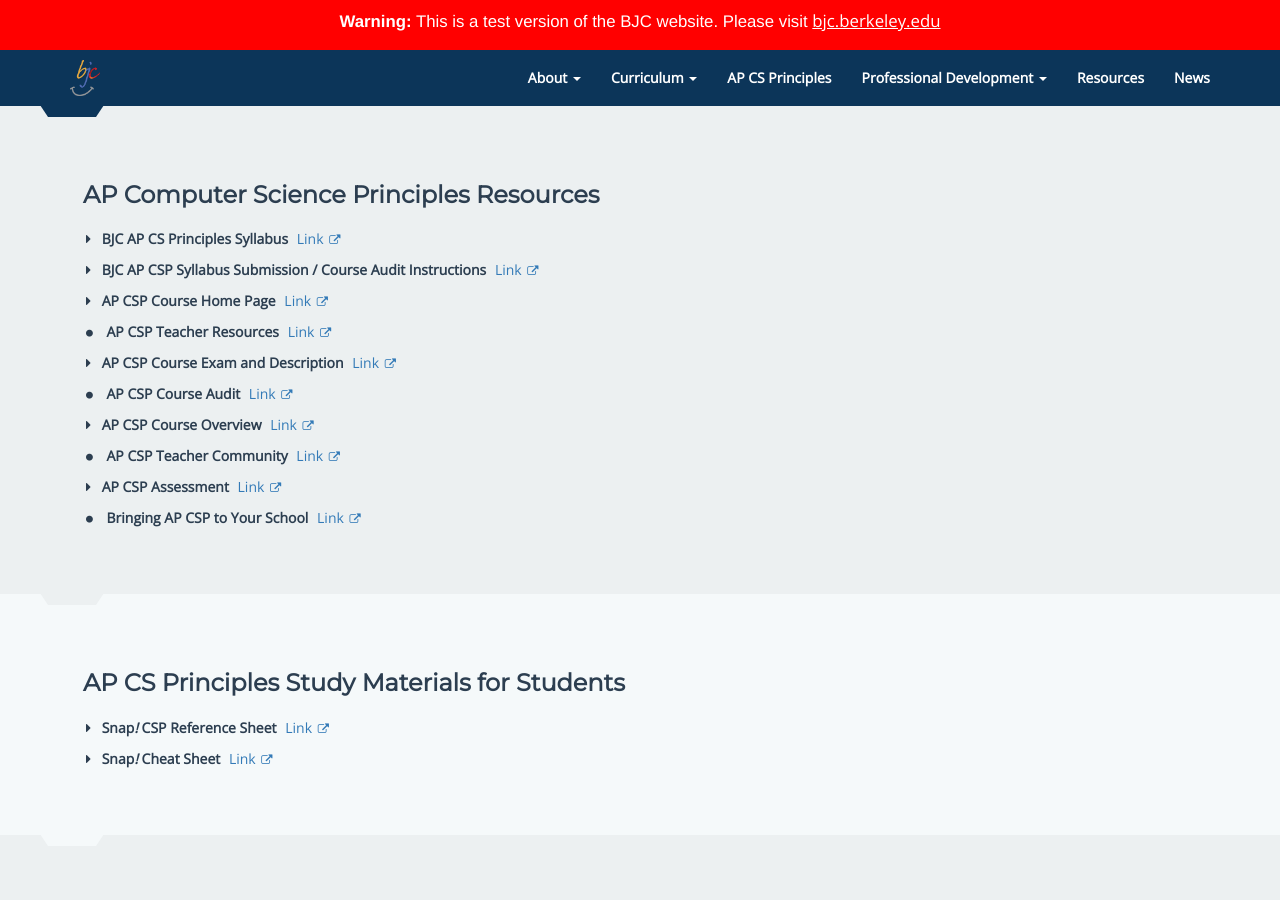
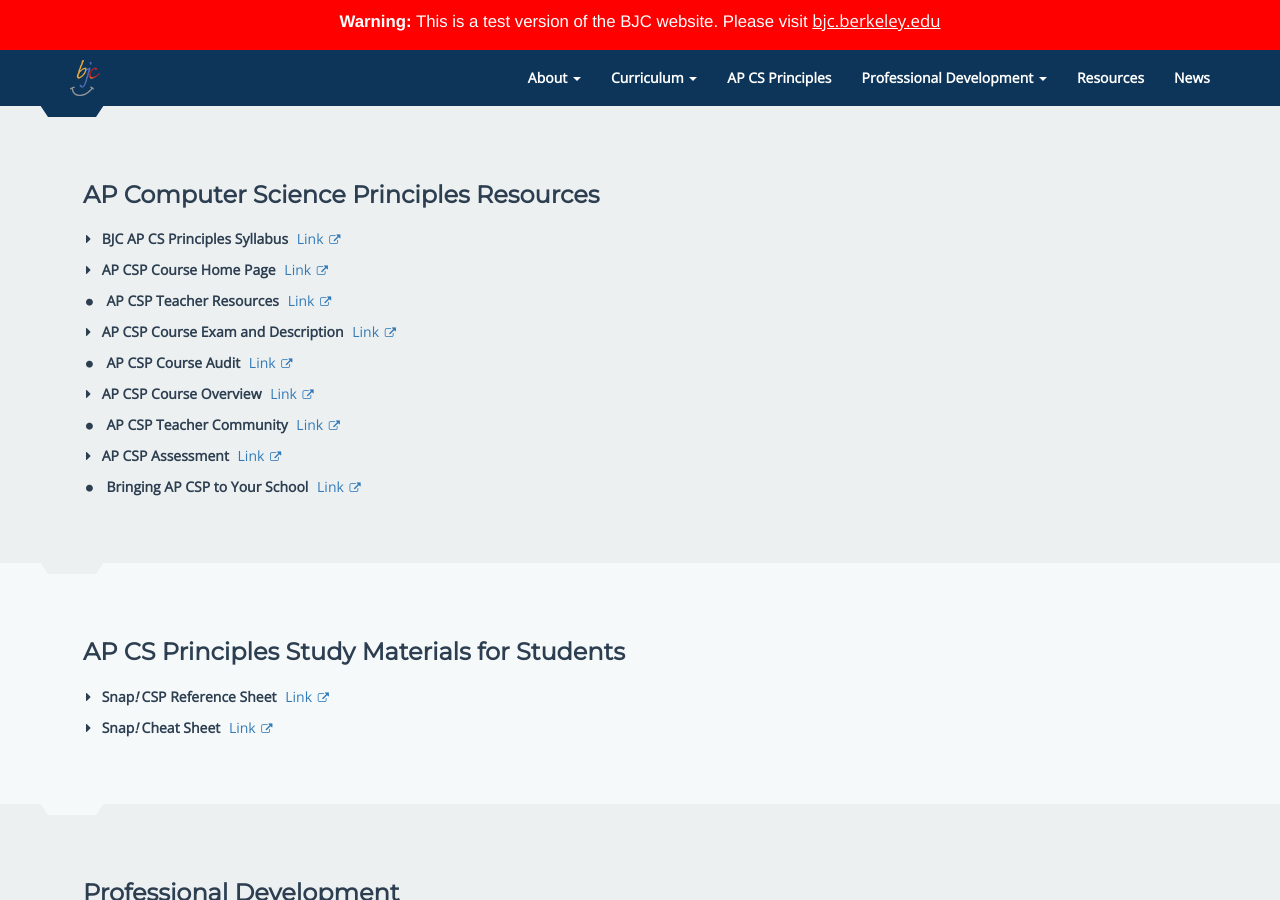
Before and after one commit to beautyjoy/beautyjoy.github.io, a Jekyll site: the page built from resources.html, in a window 1280 px wide and 900 px high, scrolled down 1740 px. Built offline with Jekyll 4.4.1, drawn with Linux system fonts in a browser that asks for light colours.

Commit message:
removing submission instructions
  - name: BJC AP CSP Syllabus Submission / Course Audit Instructions
    link: https://docs.google.com/document/d/1Q9zTwi3EmattugUAvKKXTiu0rHLBggbRfliGOadTjkA/edit?usp=sharing
    description: Instructions on how to submit your AP CSP syllabus to the College Board after you’ve created your AP College Board account.

```diff
--- a/_data/resources/07-ap-csp.yml
+++ b/_data/resources/07-ap-csp.yml
@@ -3,10 +3,6 @@
   - name: BJC AP CS Principles Syllabus
     link: https://bjc.edc.org/bjc-r/docs/BJC-Syllabus-2020.pdf
     description: College Board approved BJC AP CS Principles Syllabus.
-
-  - name: BJC AP CSP Syllabus Submission / Course Audit Instructions
-    link: https://docs.google.com/document/d/1Q9zTwi3EmattugUAvKKXTiu0rHLBggbRfliGOadTjkA/edit?usp=sharing
-    description: Instructions on how to submit your AP CSP syllabus to the College Board after you’ve created your AP College Board account.
 
   - name: AP CSP Course Home Page
     link: https://apcentral.collegeboard.org/courses/ap-computer-science-principles/course
```
